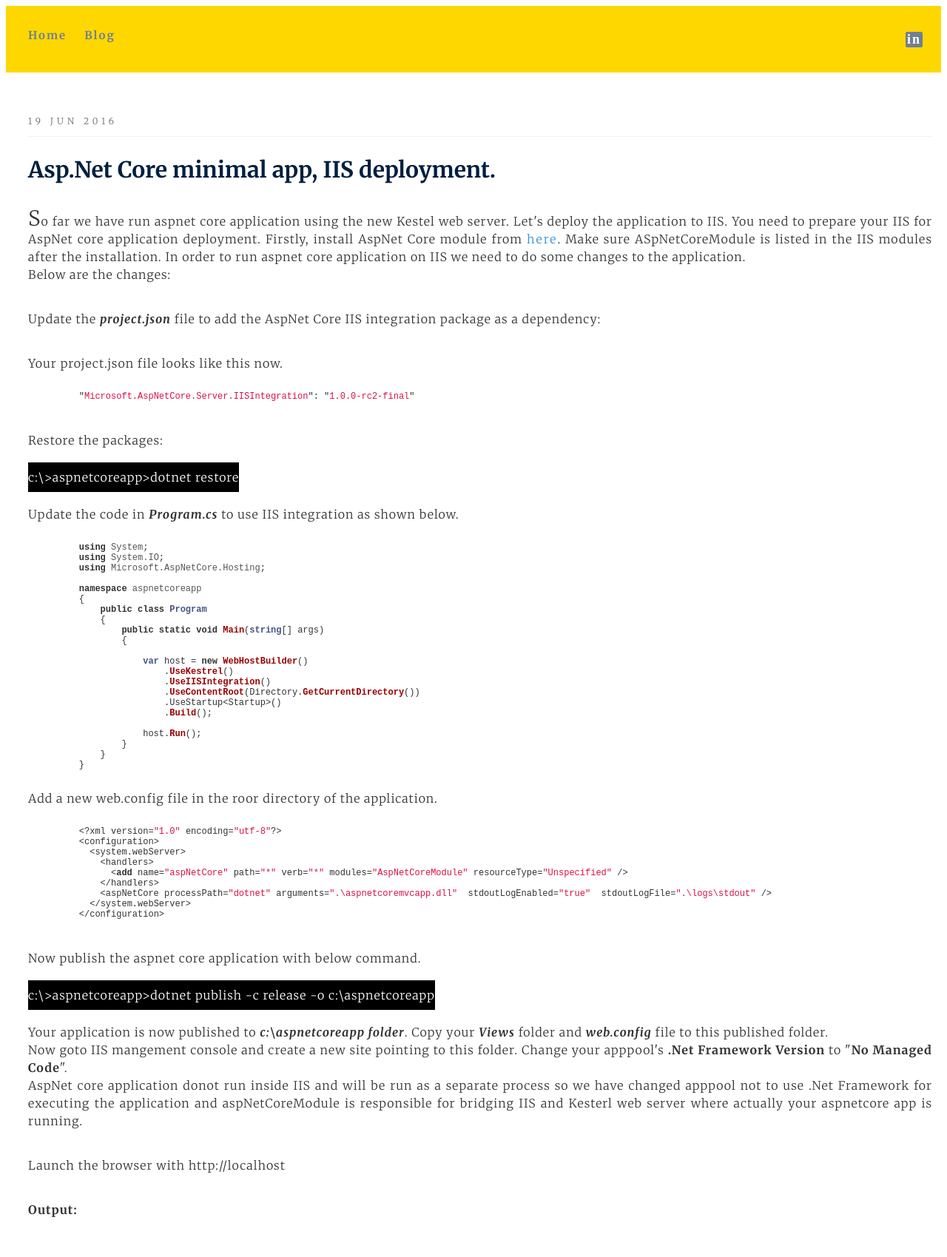
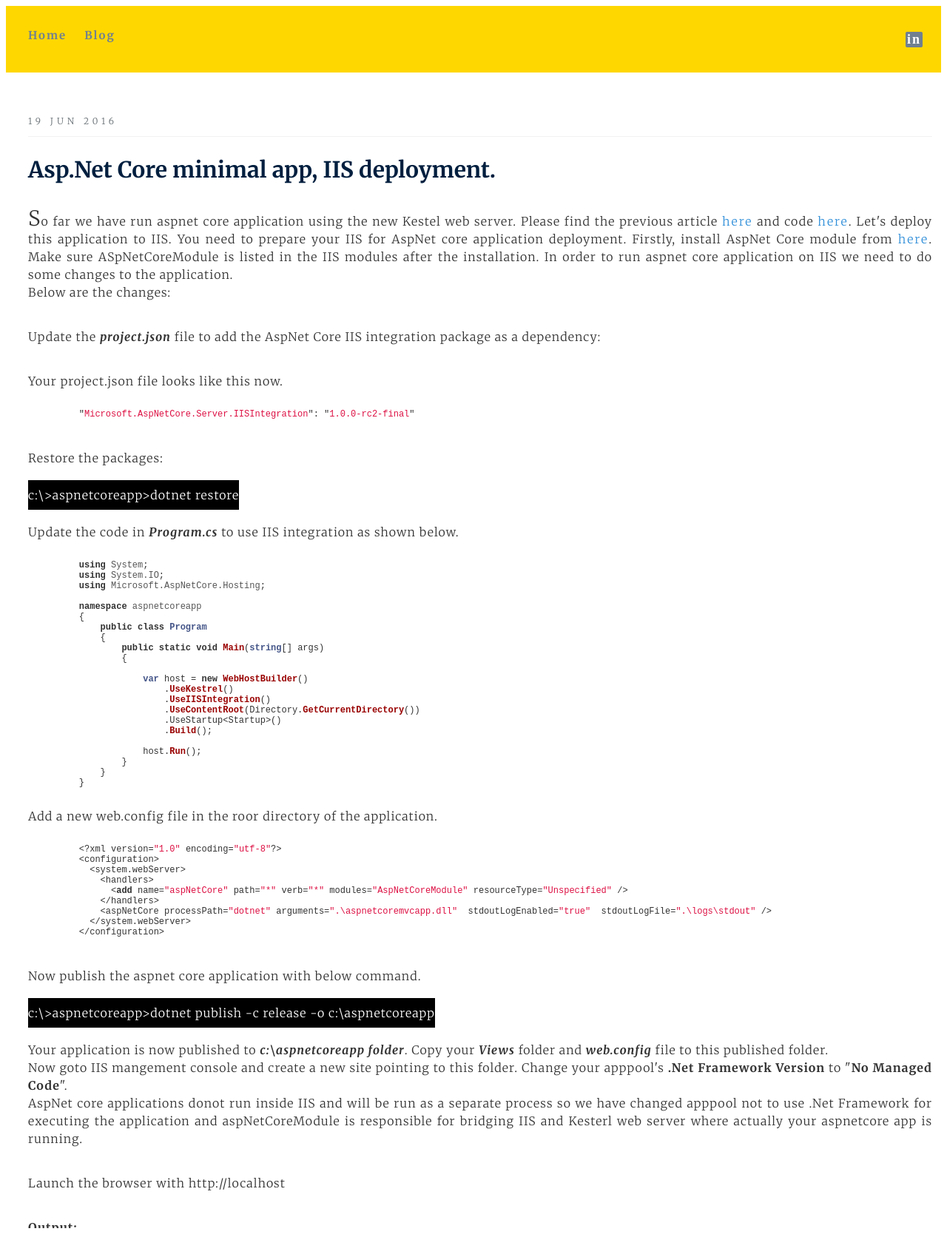
Before and after one commit to srirangamv/srirangamv.github.io, a Jekyll site: the page built from _posts/2016-06-19-aspnetcore-minimalapp-iis-deployment.md, in a window 1280 px wide. Shown: the top 1699 px of the page at 74% size. Built offline with Jekyll 4.4.1, drawn with Linux system fonts in a browser that asks for light colours.

Commit message:
minor changes to new post.

```diff
--- a/_posts/2016-06-19-aspnetcore-minimalapp-iis-deployment.md
+++ b/_posts/2016-06-19-aspnetcore-minimalapp-iis-deployment.md
@@ -5,7 +5,7 @@
 ---
 
 <p>
-So far we have run aspnet core application using the new Kestel web server. Let's deploy the application to IIS.
+So far we have run aspnet core application using the new Kestel web server. Please find the previous article <a href="http://vwtt.github.io/blog/2016/06/05/aspnetcore-minimalapp">here</a> and code <a href="https://github.com/vwtt/aspnetcoreminapp">here</a>. Let's deploy this application to IIS.
 You need to prepare your IIS for AspNet core application deployment. Firstly,  install AspNet Core module  from <a href="https://go.microsoft.com/fwlink/?LinkId=798480" title="AspNet Core Windows Hosting" target="_blank">here</a>.
 Make sure ASpNetCoreModule is listed in the IIS modules after the installation. In order to run aspnet core application on IIS we need to do some changes to the application.
 <br>Below are the changes:
@@ -77,7 +77,7 @@
 
 <p>Your application is now published to <b><i>c:\aspnetcoreapp folder</i></b>. Copy your <b><i>Views</i></b> folder and <b><i>web.config</i></b> file to this published folder.
 <br>Now goto IIS mangement console and create a new site pointing to this folder. Change your apppool's <b>.Net Framework Version</b> to "<b>No Managed Code</b>".
-<br>AspNet core application donot run inside IIS and will be run as a separate process  so we have changed apppool not to use .Net Framework for executing the application and aspNetCoreModule is responsible for bridging IIS and Kesterl web server where actually your aspnetcore app is running.
+<br>AspNet core applications donot run inside IIS and will be run as a separate process  so we have changed apppool not to use .Net Framework for executing the application and aspNetCoreModule is responsible for bridging IIS and Kesterl web server where actually your aspnetcore app is running.
 </p>
 
 Launch the browser with http://localhost
```
